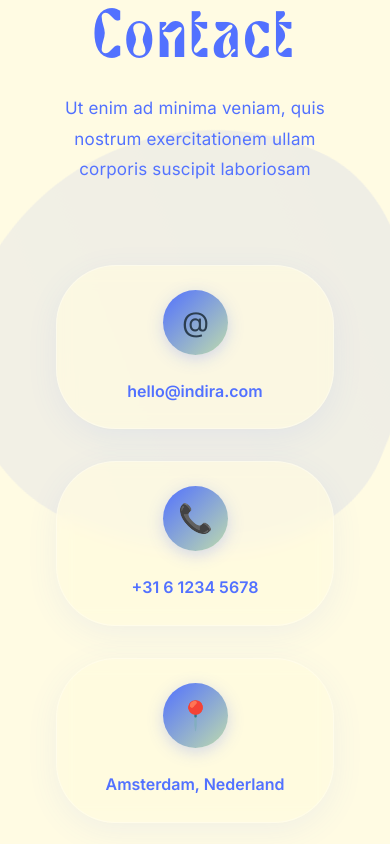
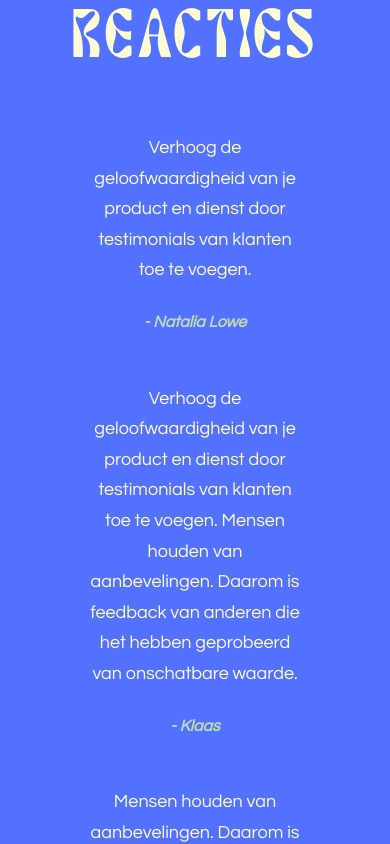
Before and after one commit to indira-yoga/IndiraYoga, an Angular app: page /home in a window 390 px wide. Shown: the part 6020-6864 px from the top of the page. Built offline with nearby package versions, Linux system fonts and the light colour scheme.

Commit message:
refactor: add reacties section with testimonials and responsive styling

```diff
--- a/src/app/pages/home/home.component.html
+++ b/src/app/pages/home/home.component.html
@@ -109,6 +109,30 @@
   </div>
 </section>
 
+<!-- Reacties Section -->
+<section id="reacties" class="reacties-section">
+  <div class="container">
+    <h2 class="section-title">REACTIES</h2>
+
+    <div class="reacties-grid">
+      <div class="reactie-card">
+        <p class="reactie-text">Verhoog de geloofwaardigheid van je product en dienst door testimonials van klanten toe te voegen.</p>
+        <p class="reactie-author">- Natalia Lowe</p>
+      </div>
+
+      <div class="reactie-card">
+        <p class="reactie-text">Verhoog de geloofwaardigheid van je product en dienst door testimonials van klanten toe te voegen. Mensen houden van aanbevelingen. Daarom is feedback van anderen die het hebben geprobeerd van onschatbare waarde.</p>
+        <p class="reactie-author">- Klaas</p>
+      </div>
+
+      <div class="reactie-card">
+        <p class="reactie-text">Mensen houden van aanbevelingen. Daarom is feedback van anderen die het hebben geprobeerd van onschatbare waarde.</p>
+        <p class="reactie-author">- Stijn</p>
+      </div>
+    </div>
+  </div>
+</section>
+
 <!-- Contact Section -->
 <section id="contact" class="contact-section">
   <div class="container">
--- a/src/app/pages/home/home.component.scss
+++ b/src/app/pages/home/home.component.scss
@@ -541,6 +541,74 @@
   }
 }
 
+/* Reacties Section */
+.reacties-section {
+  background: #5271FF;
+  position: relative;
+  padding: 7rem 2rem;
+  transition: background 0.3s ease;
+
+  .section-title {
+    color: #FCFBD4;
+  }
+}
+
+.reacties-grid {
+  display: flex;
+  flex-wrap: nowrap;
+  gap: 4rem;
+  margin-top: 6rem;
+  justify-content: center;
+  padding: 0 2rem;
+
+  @media (max-width: 1024px) {
+    flex-wrap: wrap;
+  }
+
+  @media (max-width: 768px) {
+    margin-top: 4rem;
+    gap: 3rem;
+    flex-direction: column;
+  }
+}
+
+.reactie-card {
+  flex: 0 0 450px;
+  max-width: 450px;
+  display: flex;
+  flex-direction: column;
+  gap: 1.5rem;
+  padding: 0;
+  text-align: center;
+
+  @media (max-width: 768px) {
+    flex: 0 0 100%;
+    max-width: 100%;
+  }
+
+  @media (min-width: 769px) and (max-width: 1024px) {
+    flex: 0 0 400px;
+    max-width: 400px;
+  }
+
+  .reactie-text {
+    font-family: 'Questrial', sans-serif;
+    font-size: clamp(1.125rem, 2vw, 1.5rem);
+    line-height: 1.7;
+    color: #FCFBD4;
+    margin: 0;
+  }
+
+  .reactie-author {
+    font-family: 'Questrial', sans-serif;
+    font-size: clamp(1rem, 1.8vw, 1.25rem);
+    color: #BEDBAD;
+    margin: 0;
+    font-weight: 600;
+    font-style: italic;
+  }
+}
+
 /* Contact Section */
 .contact-section {
   background: #FFFBE3;
```
